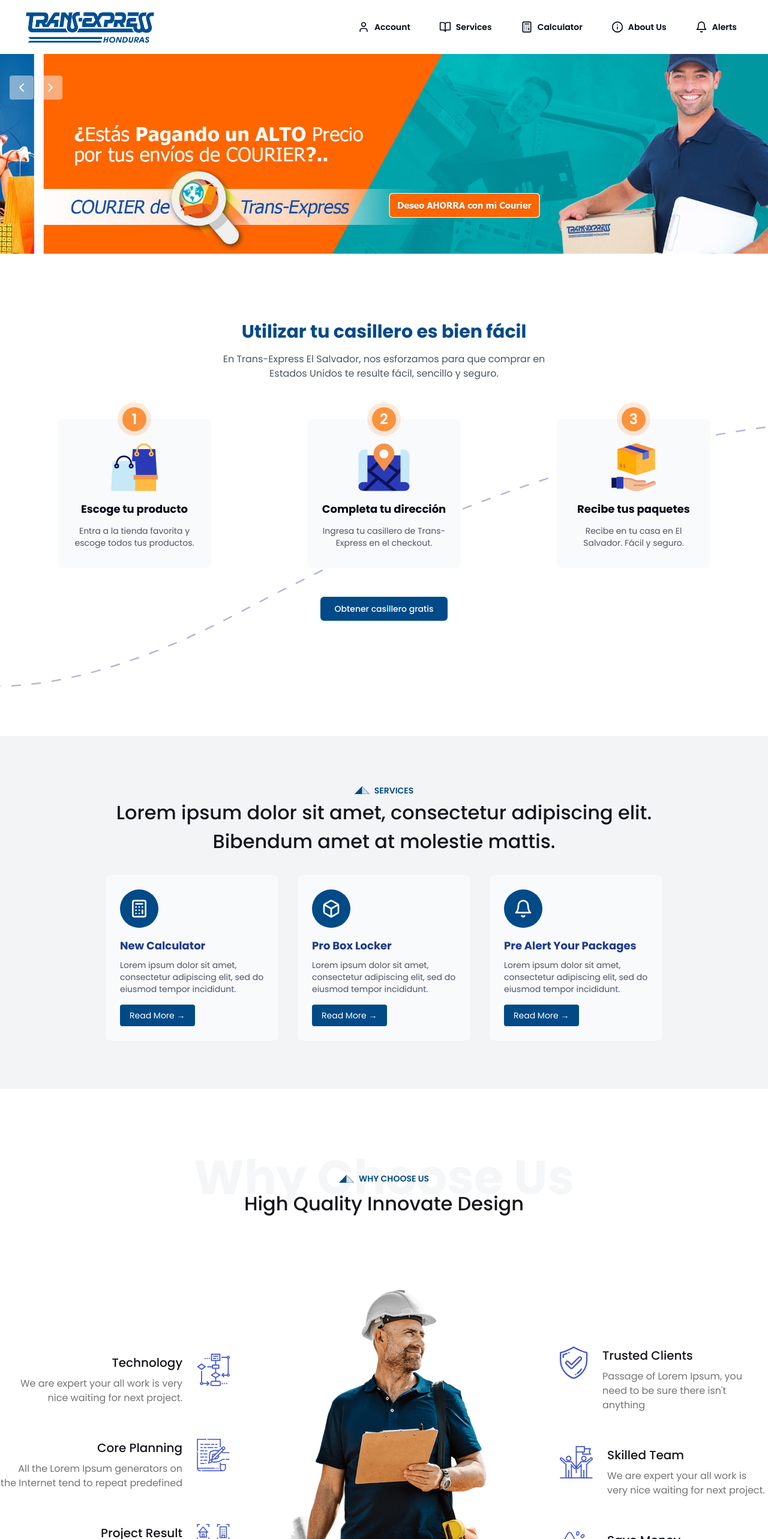
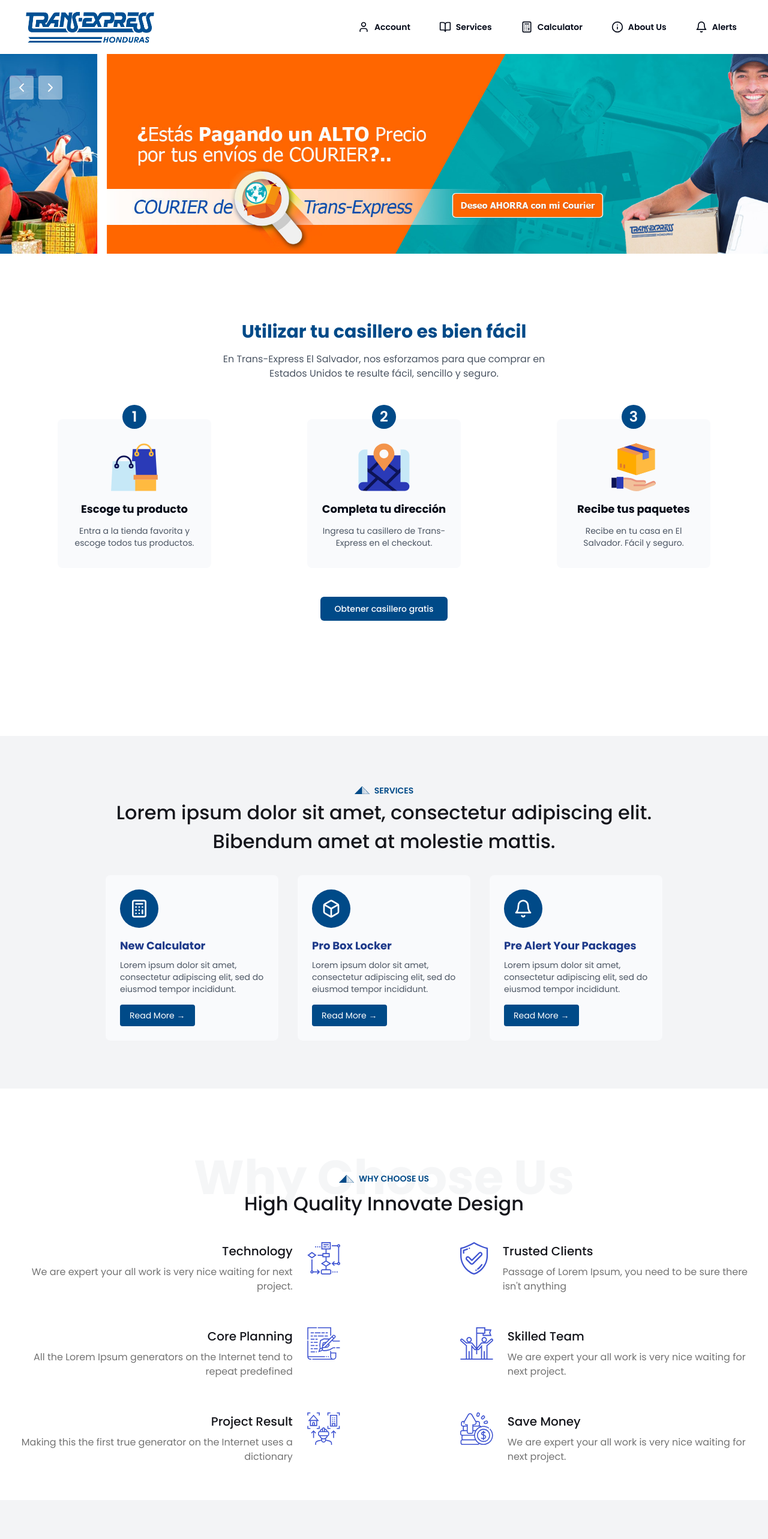
Before and after one commit to mohammadJahid8/transexpress, a Next.js app: page / in a window 1280 px wide. Shown: the top 2566 px of the page at 60% size. Built offline with nearby package versions, Linux system fonts and the light colour scheme.

Commit message:
feedbacks

```diff
--- a/app/account/page.tsx
+++ b/app/account/page.tsx
@@ -10,12 +10,10 @@ export default function Component() {
 
   return (
     <div className='w-full max-w-5xl mx-auto p-4'>
-      <div className='flex xs:flex-row flex-col mb-4 w-full'>
+      <div className='flex xs:flex-row flex-col mb-4 w-full gap-4'>
         <Button
-          className={`py-4 px-4 text-white font-semibold rounded-none h-16 flex-1 !hover:bg-none active:bg-none focus:bg-none ${
-            activeTab === 'personal'
-              ? '!bg-[#4CAF50] active-button'
-              : 'bg-[#3F51B5]'
+          className={`py-4 px-4 text-white font-semibold rounded-full h-16 flex-1 !hover:bg-none active:bg-none focus:bg-none ${
+            activeTab === 'personal' ? 'active-button' : 'bg-[#3F51B5]'
           }`}
           onClick={() => setActiveTab('personal')}
         >
@@ -23,10 +21,8 @@ export default function Component() {
           CASILLERO PERSONAL
         </Button>
         <Button
-          className={`py-4 px-4 text-white font-semibold rounded-none h-16 flex-1 !hover:bg-none active:bg-none focus:bg-none ${
-            activeTab === 'business'
-              ? '!bg-[#4CAF50] active-button'
-              : 'bg-[#3F51B5]'
+          className={`py-4 px-4 text-white font-semibold rounded-full h-16 flex-1 !hover:bg-none active:bg-none focus:bg-none ${
+            activeTab === 'business' ? 'active-button' : 'bg-[#3F51B5]'
           }`}
           onClick={() => setActiveTab('business')}
         >
@@ -34,11 +30,7 @@ export default function Component() {
           CASILLERO EMPRESARIAL
         </Button>
       </div>
-      <div
-        className={`p-4 rounded-b-lg ${
-          activeTab === 'personal' ? 'bg-[#d6f2db]' : 'bg-[#d4d9ed]'
-        }`}
-      >
+      <div className={`p-4 rounded-b-lg bg-[#d4d9ed]`}>
         {activeTab === 'personal' ? <PersonalTab /> : <BusinessTab />}
       </div>
     </div>
--- a/app/alerts/page.tsx
+++ b/app/alerts/page.tsx
@@ -12,7 +12,7 @@ export default function AlertPage() {
   const onChange = () => {};
 
   return (
-    <div className='w-full max-w-5xl mx-auto p-4 md:p-6 my-4 md:my-10 bg-white md:rounded-lg md:shadow'>
+    <div className='w-full max-w-5xl mx-auto p-4 md:p-6 my-4 md:my-10 bg-[#d4d9ed] md:rounded-lg md:shadow'>
       <h1 className='text-2xl font-semibold mb-6 text-center text-gray-800'>
         Llena los datos solicitados en este formulario...
       </h1>
--- a/app/globals.css
+++ b/app/globals.css
@@ -172,5 +172,5 @@
   height: 0;
   border-left: 14px solid transparent; /* Increased from 10px to 14px */
   border-right: 14px solid transparent; /* Increased from 10px to 14px */
-  border-top: 14px solid #4caf50; /* Increased from 10px to 14px */
+  border-top: 14px solid #004a88; /* Increased from 10px to 14px */
 }
--- a/components/global/banner.tsx
+++ b/components/global/banner.tsx
@@ -17,7 +17,7 @@ const Banner = () => {
   ];
 
   return (
-    <div className='w-full max-w-screen-3xl mx-auto'>
+    <div className='w-full'>
       <Carousel
         className='w-full relative '
         opts={{
--- a/components/global/choose-us.tsx
+++ b/components/global/choose-us.tsx
@@ -22,9 +22,9 @@ const ChooseUs = () => {
           </h1>
         </div>
 
-        <div className='relative flex items-center md:justify-center'>
+        <div className='relative flex items-center md:justify-center 2lg:mb-16'>
           <div className='flex flex-col 2lg:flex-row 2lg:items-center gap-14 2lg:gap-[40px] xl:gap-[100px] max-w-[1200px] xl:max-w-[1300px] mx-auto'>
-            <div className='relative z-10 flex flex-col items-start 2lg:items-end gap-14  2lg:mt-[100px]'>
+            <div className='relative z-10 flex flex-col items-start 2lg:items-end gap-14'>
               <Features
                 icon={'/why-icon1.svg'}
                 label='Technology'
@@ -46,12 +46,12 @@ const ChooseUs = () => {
             </div>
 
             <div className='relative hidden 2lg:block z-[1] order-last 2lg:order-none'>
-              <div className='2lg:w-[350px] pt-[80px] mx-auto'>
+              {/* <div className='2lg:w-[350px] pt-[80px] mx-auto'>
                 <img src='/why.png' alt='Why choose us Image' className='' />
-              </div>
+              </div> */}
             </div>
 
-            <div className='relative z-10 flex flex-col gap-14 items-start  2lg:mt-[100px]'>
+            <div className='relative z-10 flex flex-col gap-14 items-start'>
               <Features
                 icon={'/why-icon4.svg'}
                 label='Trusted Clients'
--- a/components/global/footer.tsx
+++ b/components/global/footer.tsx
@@ -8,7 +8,7 @@ const Footer = () => {
       <div className='w-full max-w-screen-xl mx-auto p-4 md:py-8'>
         <div className='flex flex-col md:flex-row items-start justify-between gap-6'>
           <div className='flex flex-col items-start'>
-            <Logo />
+            <Logo url='/transexpress-white.svg' />
             <p className='mt-4 text-sm'>
               I don't know how to make money.
               <br />
--- a/components/global/logo.tsx
+++ b/components/global/logo.tsx
@@ -1,9 +1,9 @@
 /* eslint-disable @next/next/no-img-element */
 
-const Logo = () => {
+const Logo = ({ url = '/transexpress.png' }: { url?: string }) => {
   return (
     <img
-      src='/transexpress.png'
+      src={url}
       className='w-[160px] lg:w-[220px] h-[40px] lg:h-[60px]'
       alt='logo'
     />
--- a/components/global/navbar.tsx
+++ b/components/global/navbar.tsx
@@ -68,7 +68,7 @@ export default function Navbar() {
         scrolled ? 'sticky top-0 left-0 right-0 border-b border-gray-200' : ''
       )}
     >
-      <div className='w-full flex h-[90px] items-center px-4 md:px-6 lg:px-10 3xl:px-0 max-w-screen-3xl mx-auto'>
+      <div className='w-full flex h-[90px] items-center px-4 md:px-6 lg:px-10'>
         <Link href='/' className='flex mr-auto' prefetch={false}>
           <Logo />
         </Link>
--- a/components/global/steps.tsx
+++ b/components/global/steps.tsx
@@ -26,11 +26,6 @@ const Steps = () => {
 
   return (
     <div className='text-center px-4 lg:px-0 py-28 bg-white relative overflow-hidden'>
-      <img
-        src='/dash.svg'
-        alt='dashed line'
-        className='absolute inset-0 w-full h-full object-cover hidden md:block '
-      />
       <div className='relative z-10 flex flex-col items-center gap-4 max-w-screen-3xl mx-auto'>
         <h2 className='text-2xl md:text-3xl font-bold text-primary'>
           Utilizar tu casillero es bien fácil
@@ -45,11 +40,9 @@ const Steps = () => {
               key={step.number}
               className='w-full lg:w-64 rounded-lg bg-[#f9fafc] flex-col items-center justify-center pt-10 pb-8 px-5 relative'
             >
-              <div className='flex justify-center absolute inset-x-0 -top-7'>
-                <div className='flex items-center justify-center bg-orange-400 bg-opacity-20 h-14 w-14 rounded-full'>
-                  <div className='h-10 w-10 bg-orange-400 rounded-full flex items-center justify-center text-white font-semibold mx-auto text-2xl border-4 border-orange-400 border-opacity-20'>
-                    {step.number}
-                  </div>
+              <div className='flex justify-center absolute inset-x-0 -top-6'>
+                <div className='h-10 w-10 bg-primary rounded-full flex items-center justify-center text-white font-semibold mx-auto text-2xl border-4 border-primary border-opacity-20'>
+                  {step.number}
                 </div>
               </div>
               <div>
```
Also changed, not shown: public/transexpress-white.svg (added).
